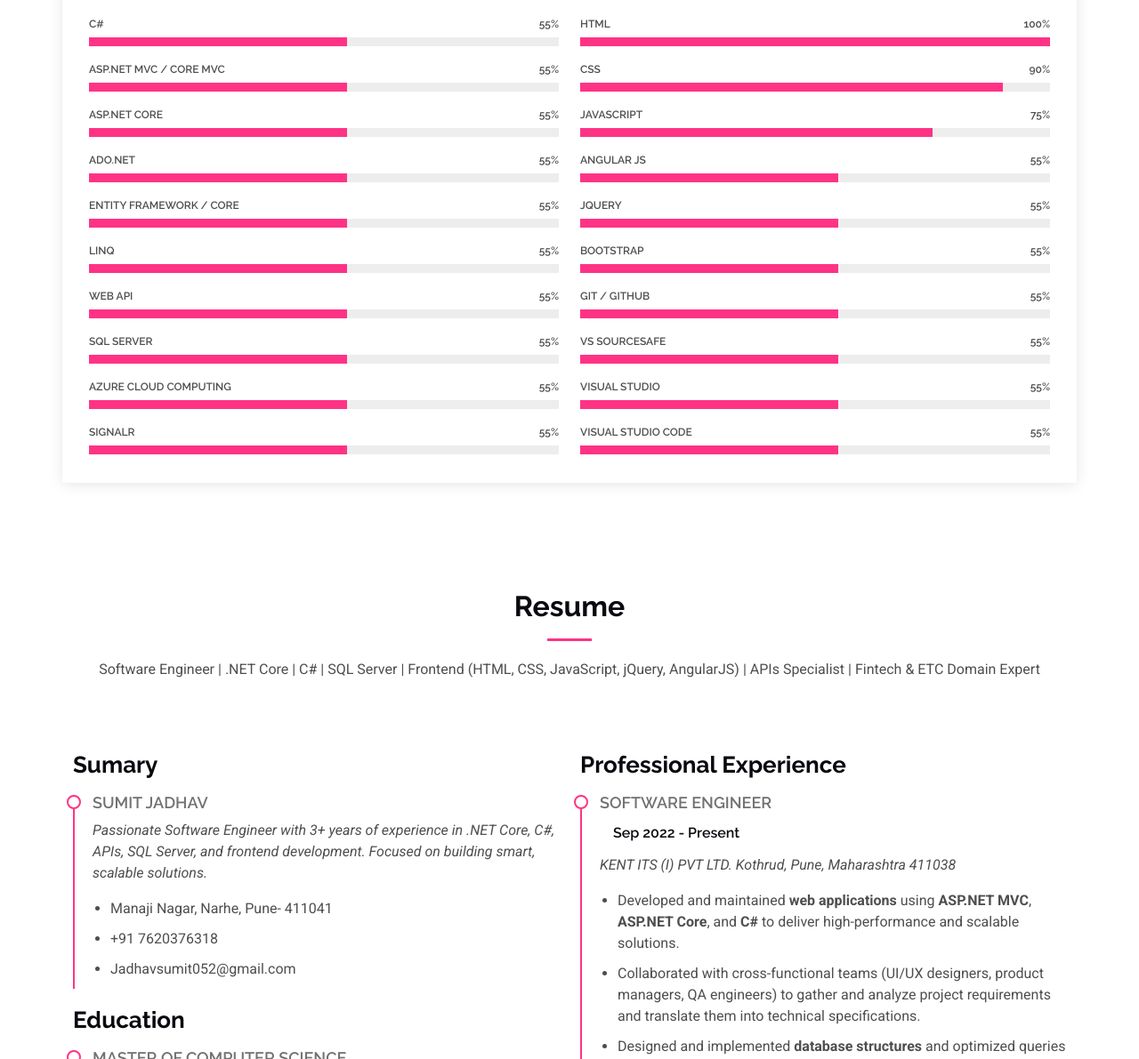
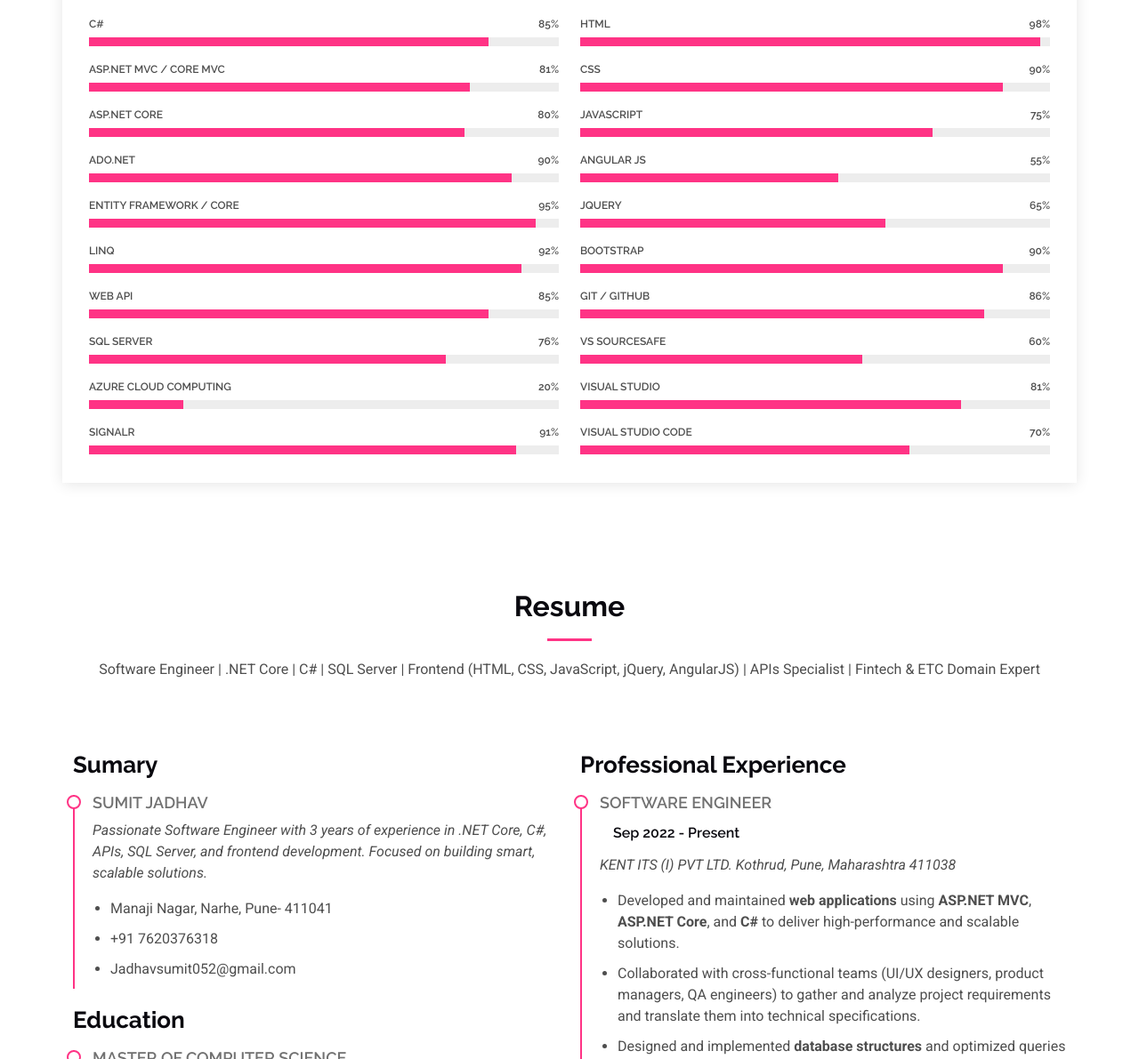
Before and after one commit to Sumit-Jadhav-19/Sumit-Jadhav-19.github.io, a plain HTML site: page index.html in a window 1280 px wide. Shown: the part 1400-2591 px from the top of the page at 89% size. Drawn offline with nearby package versions, Linux system fonts and the light colour scheme.

Commit message:
changed in resume and about

```diff
--- a/assets/js/main.js
+++ b/assets/js/main.js
@@ -6,54 +6,60 @@
  * License: https://bootstrapmade.com/license/
  */
 
-(function() {
+(function () {
   "use strict";
 
   /**
    * Apply .scrolled class to the body as the page is scrolled down
    */
   function toggleScrolled() {
-    const selectBody = document.querySelector('body');
-    const selectHeader = document.querySelector('#header');
-    if (!selectHeader.classList.contains('scroll-up-sticky') && !selectHeader.classList.contains('sticky-top') && !selectHeader.classList.contains('fixed-top')) return;
-    window.scrollY > 100 ? selectBody.classList.add('scrolled') : selectBody.classList.remove('scrolled');
+    const selectBody = document.querySelector("body");
+    const selectHeader = document.querySelector("#header");
+    if (
+      !selectHeader.classList.contains("scroll-up-sticky") &&
+      !selectHeader.classList.contains("sticky-top") &&
+      !selectHeader.classList.contains("fixed-top")
+    )
+      return;
+    window.scrollY > 100
+      ? selectBody.classList.add("scrolled")
+      : selectBody.classList.remove("scrolled");
   }
 
-  document.addEventListener('scroll', toggleScrolled);
-  window.addEventListener('load', toggleScrolled);
+  document.addEventListener("scroll", toggleScrolled);
+  window.addEventListener("load", toggleScrolled);
 
   /**
    * Mobile nav toggle
    */
-  const mobileNavToggleBtn = document.querySelector('.mobile-nav-toggle');
+  const mobileNavToggleBtn = document.querySelector(".mobile-nav-toggle");
 
   function mobileNavToogle() {
-    document.querySelector('body').classList.toggle('mobile-nav-active');
-    mobileNavToggleBtn.classList.toggle('bi-list');
-    mobileNavToggleBtn.classList.toggle('bi-x');
+    document.querySelector("body").classList.toggle("mobile-nav-active");
+    mobileNavToggleBtn.classList.toggle("bi-list");
+    mobileNavToggleBtn.classList.toggle("bi-x");
   }
-  mobileNavToggleBtn.addEventListener('click', mobileNavToogle);
+  mobileNavToggleBtn.addEventListener("click", mobileNavToogle);
 
   /**
    * Hide mobile nav on same-page/hash links
    */
-  document.querySelectorAll('#navmenu a').forEach(navmenu => {
-    navmenu.addEventListener('click', () => {
-      if (document.querySelector('.mobile-nav-active')) {
+  document.querySelectorAll("#navmenu a").forEach((navmenu) => {
+    navmenu.addEventListener("click", () => {
+      if (document.querySelector(".mobile-nav-active")) {
         mobileNavToogle();
       }
     });
-
   });
 
   /**
    * Toggle mobile nav dropdowns
    */
-  document.querySelectorAll('.navmenu .toggle-dropdown').forEach(navmenu => {
-    navmenu.addEventListener('click', function(e) {
+  document.querySelectorAll(".navmenu .toggle-dropdown").forEach((navmenu) => {
+    navmenu.addEventListener("click", function (e) {
       e.preventDefault();
-      this.parentNode.classList.toggle('active');
-      this.parentNode.nextElementSibling.classList.toggle('dropdown-active');
+      this.parentNode.classList.toggle("active");
+      this.parentNode.nextElementSibling.classList.toggle("dropdown-active");
       e.stopImmediatePropagation();
     });
   });
@@ -61,9 +67,9 @@
   /**
    * Preloader
    */
-  const preloader = document.querySelector('#preloader');
+  const preloader = document.querySelector("#preloader");
   if (preloader) {
-    window.addEventListener('load', () => {
+    window.addEventListener("load", () => {
       preloader.remove();
     });
   }
@@ -71,23 +77,25 @@
   /**
    * Scroll top button
    */
-  let scrollTop = document.querySelector('.scroll-top');
+  let scrollTop = document.querySelector(".scroll-top");
 
   function toggleScrollTop() {
     if (scrollTop) {
-      window.scrollY > 100 ? scrollTop.classList.add('active') : scrollTop.classList.remove('active');
+      window.scrollY > 100
+        ? scrollTop.classList.add("active")
+        : scrollTop.classList.remove("active");
     }
   }
-  scrollTop.addEventListener('click', (e) => {
+  scrollTop.addEventListener("click", (e) => {
     e.preventDefault();
     window.scrollTo({
       top: 0,
-      behavior: 'smooth'
+      behavior: "smooth",
     });
   });
 
-  window.addEventListener('load', toggleScrollTop);
-  document.addEventListener('scroll', toggleScrollTop);
+  window.addEventListener("load", toggleScrollTop);
+  document.addEventListener("scroll", toggleScrollTop);
 
   /**
    * Animation on scroll function and init
@@ -95,43 +103,43 @@
   function aosInit() {
     AOS.init({
       duration: 600,
-      easing: 'ease-in-out',
+      easing: "ease-in-out",
       once: true,
-      mirror: false
+      mirror: false,
     });
   }
-  window.addEventListener('load', aosInit);
+  window.addEventListener("load", aosInit);
 
   /**
    * Init typed.js
    */
-  const selectTyped = document.querySelector('.typed');
+  const selectTyped = document.querySelector(".typed");
   if (selectTyped) {
-    let typed_strings = selectTyped.getAttribute('data-typed-items');
-    typed_strings = typed_strings.split(',');
-    new Typed('.typed', {
+    let typed_strings = selectTyped.getAttribute("data-typed-items");
+    typed_strings = typed_strings.split(",");
+    new Typed(".typed", {
       strings: typed_strings,
       loop: true,
       typeSpeed: 100,
       backSpeed: 50,
-      backDelay: 2000
+      backDelay: 2000,
     });
   }
 
   /**
    * Animate the skills items on reveal
    */
-  let skillsAnimation = document.querySelectorAll('.skills-animation');
+  let skillsAnimation = document.querySelectorAll(".skills-animation");
   skillsAnimation.forEach((item) => {
     new Waypoint({
       element: item,
-      offset: '80%',
-      handler: function(direction) {
-        let progress = item.querySelectorAll('.progress .progress-bar');
-        progress.forEach(el => {
-          el.style.width = el.getAttribute('aria-valuenow') + '%';
+      offset: "80%",
+      handler: function (direction) {
+        let progress = item.querySelectorAll(".progress .progress-bar");
+        progress.forEach((el) => {
+          el.style.width = el.getAttribute("aria-valuenow") + "%";
         });
-      }
+      },
     });
   });
 
@@ -144,48 +152,60 @@
    * Initiate glightbox
    */
   const glightbox = GLightbox({
-    selector: '.glightbox'
+    selector: ".glightbox",
   });
 
   /**
    * Init isotope layout and filters
    */
-  document.querySelectorAll('.isotope-layout').forEach(function(isotopeItem) {
-    let layout = isotopeItem.getAttribute('data-layout') ?? 'masonry';
-    let filter = isotopeItem.getAttribute('data-default-filter') ?? '*';
-    let sort = isotopeItem.getAttribute('data-sort') ?? 'original-order';
+  document.querySelectorAll(".isotope-layout").forEach(function (isotopeItem) {
+    let layout = isotopeItem.getAttribute("data-layout") ?? "masonry";
+    let filter = isotopeItem.getAttribute("data-default-filter") ?? "*";
+    let sort = isotopeItem.getAttribute("data-sort") ?? "original-order";
 
     let initIsotope;
-    imagesLoaded(isotopeItem.querySelector('.isotope-container'), function() {
-      initIsotope = new Isotope(isotopeItem.querySelector('.isotope-container'), {
-        itemSelector: '.isotope-item',
+    imagesLoaded(isotopeItem.querySelector(".isotope-container"), function () {
+      initIsotope = new Isotope(
+        isotopeItem.querySelector(".isotope-container"),
+        {
+          itemSelector: ".isotope-item",
           layoutMode: layout,
           filter: filter,
-        sortBy: sort
-      });
+          sortBy: sort,
+        }
+      );
     });
 
-    isotopeItem.querySelectorAll('.isotope-filters li').forEach(function(filters) {
-      filters.addEventListener('click', function() {
-        isotopeItem.querySelector('.isotope-filters .filter-active').classList.remove('filter-active');
-        this.classList.add('filter-active');
+    isotopeItem
+      .querySelectorAll(".isotope-filters li")
+      .forEach(function (filters) {
+        filters.addEventListener(
+          "click",
+          function () {
+            isotopeItem
+              .querySelector(".isotope-filters .filter-active")
+              .classList.remove("filter-active");
+            this.classList.add("filter-active");
             initIsotope.arrange({
-          filter: this.getAttribute('data-filter')
+              filter: this.getAttribute("data-filter"),
             });
-        if (typeof aosInit === 'function') {
+            if (typeof aosInit === "function") {
               aosInit();
             }
-      }, false);
+          },
+          false
+        );
       });
-
   });
 
   /**
    * Frequently Asked Questions Toggle
    */
-  document.querySelectorAll('.faq-item h3, .faq-item .faq-toggle').forEach((faqItem) => {
-    faqItem.addEventListener('click', () => {
-      faqItem.parentNode.classList.toggle('faq-active');
+  document
+    .querySelectorAll(".faq-item h3, .faq-item .faq-toggle")
+    .forEach((faqItem) => {
+      faqItem.addEventListener("click", () => {
+        faqItem.parentNode.classList.toggle("faq-active");
       });
     });
 
@@ -193,7 +213,7 @@
    * Init swiper sliders
    */
   function initSwiper() {
-    document.querySelectorAll(".init-swiper").forEach(function(swiperElement) {
+    document.querySelectorAll(".init-swiper").forEach(function (swiperElement) {
       let config = JSON.parse(
         swiperElement.querySelector(".swiper-config").innerHTML.trim()
       );
@@ -211,7 +231,7 @@
   /**
    * Correct scrolling position upon page load for URLs containing hash links.
    */
-  window.addEventListener('load', function(e) {
+  window.addEventListener("load", function (e) {
     if (window.location.hash) {
       if (document.querySelector(window.location.hash)) {
         setTimeout(() => {
@@ -219,7 +239,7 @@
           let scrollMarginTop = getComputedStyle(section).scrollMarginTop;
           window.scrollTo({
             top: section.offsetTop - parseInt(scrollMarginTop),
-            behavior: 'smooth'
+            behavior: "smooth",
           });
         }, 100);
       }
@@ -229,23 +249,51 @@
   /**
    * Navmenu Scrollspy
    */
-  let navmenulinks = document.querySelectorAll('.navmenu a');
+  let navmenulinks = document.querySelectorAll(".navmenu a");
 
   function navmenuScrollspy() {
-    navmenulinks.forEach(navmenulink => {
+    navmenulinks.forEach((navmenulink) => {
       if (!navmenulink.hash) return;
       let section = document.querySelector(navmenulink.hash);
       if (!section) return;
       let position = window.scrollY + 200;
-      if (position >= section.offsetTop && position <= (section.offsetTop + section.offsetHeight)) {
-        document.querySelectorAll('.navmenu a.active').forEach(link => link.classList.remove('active'));
-        navmenulink.classList.add('active');
+      if (
+        position >= section.offsetTop &&
+        position <= section.offsetTop + section.offsetHeight
+      ) {
+        document
+          .querySelectorAll(".navmenu a.active")
+          .forEach((link) => link.classList.remove("active"));
+        navmenulink.classList.add("active");
       } else {
-        navmenulink.classList.remove('active');
+        navmenulink.classList.remove("active");
       }
-    })
+    });
   }
-  window.addEventListener('load', navmenuScrollspy);
-  document.addEventListener('scroll', navmenuScrollspy);
+  window.addEventListener("load", function () {
+    navmenuScrollspy();
+    calculateExperience(4, 2022);
+  });
+  document.addEventListener("scroll", navmenuScrollspy);
 
+  function calculateExperience(startMonth, startYear) {
+    const startDate = new Date(startYear, startMonth - 1); // JS months are 0-indexed
+    const today = new Date();
+
+    let years = today.getFullYear() - startDate.getFullYear();
+    let months = today.getMonth() - startDate.getMonth();
+
+    if (months < 0) {
+      years--;
+      months += 12;
+    }
+    let experience = `${years} years and ${months} months`;
+    if (months == 0) {
+      experience = `${years} years`;
+    }
+    let exp = document.getElementById("experience");
+    let exp1 = document.getElementById("experience1");
+    exp.textContent = experience;
+    exp1.textContent = experience;
+  }
 })();
--- a/index.html
+++ b/index.html
@@ -105,7 +105,7 @@
             <div class="about-me">
               <h4>About me</h4>
               <p>
-                I am a results-driven Software Engineer with over 3 years of hands-on experience specializing in .NET
+                I am a results-driven Software Engineer with over <span id="experience"></span> of hands-on experience specializing in .NET
                 technologies and C#. I have strong expertise in front-end technologies such as HTML, CSS, JavaScript,
                 jQuery, and AngularJS.
               </p>
@@ -130,83 +130,83 @@
 
 
                 <div class="progress">
-                  <span class="skill"><span>C#</span> <i class="val">55%</i></span>
+                  <span class="skill"><span>C#</span> <i class="val">85%</i></span>
                   <div class="progress-bar-wrap">
-                    <div class="progress-bar" role="progressbar" aria-valuenow="55" aria-valuemin="0"
+                    <div class="progress-bar" role="progressbar" aria-valuenow="85" aria-valuemin="0"
                       aria-valuemax="100">
                     </div>
                   </div>
                 </div><!-- End Skills Item -->
 
                 <div class="progress">
-                  <span class="skill"><span>Asp.Net MVC / Core MVC</span> <i class="val">55%</i></span>
+                  <span class="skill"><span>Asp.Net MVC / Core MVC</span> <i class="val">81%</i></span>
                   <div class="progress-bar-wrap">
-                    <div class="progress-bar" role="progressbar" aria-valuenow="55" aria-valuemin="0"
+                    <div class="progress-bar" role="progressbar" aria-valuenow="81" aria-valuemin="0"
                       aria-valuemax="100">
                     </div>
                   </div>
                 </div><!-- End Skills Item -->
                 <div class="progress">
-                  <span class="skill"><span>ASP.NET Core</span> <i class="val">55%</i></span>
+                  <span class="skill"><span>ASP.NET Core</span> <i class="val">80%</i></span>
                   <div class="progress-bar-wrap">
-                    <div class="progress-bar" role="progressbar" aria-valuenow="55" aria-valuemin="0"
+                    <div class="progress-bar" role="progressbar" aria-valuenow="80" aria-valuemin="0"
                       aria-valuemax="100">
                     </div>
                   </div>
                 </div><!-- End Skills Item -->
                 <div class="progress">
-                  <span class="skill"><span>ADO.NET</span> <i class="val">55%</i></span>
+                  <span class="skill"><span>ADO.NET</span> <i class="val">90%</i></span>
                   <div class="progress-bar-wrap">
-                    <div class="progress-bar" role="progressbar" aria-valuenow="55" aria-valuemin="0"
+                    <div class="progress-bar" role="progressbar" aria-valuenow="90" aria-valuemin="0"
                       aria-valuemax="100">
                     </div>
                   </div>
                 </div><!-- End Skills Item -->
                 <div class="progress">
-                  <span class="skill"><span>ENTITY FRamework / Core</span> <i class="val">55%</i></span>
+                  <span class="skill"><span>ENTITY FRamework / Core</span> <i class="val">95%</i></span>
                   <div class="progress-bar-wrap">
-                    <div class="progress-bar" role="progressbar" aria-valuenow="55" aria-valuemin="0"
+                    <div class="progress-bar" role="progressbar" aria-valuenow="95" aria-valuemin="0"
                       aria-valuemax="100">
                     </div>
                   </div>
                 </div><!-- End Skills Item -->
                 <div class="progress">
-                  <span class="skill"><span>LINQ</span> <i class="val">55%</i></span>
+                  <span class="skill"><span>LINQ</span> <i class="val">92%</i></span>
                   <div class="progress-bar-wrap">
-                    <div class="progress-bar" role="progressbar" aria-valuenow="55" aria-valuemin="0"
+                    <div class="progress-bar" role="progressbar" aria-valuenow="92" aria-valuemin="0"
                       aria-valuemax="100">
                     </div>
                   </div>
                 </div><!-- End Skills Item -->
                 <div class="progress">
-                  <span class="skill"><span>WEB API</span> <i class="val">55%</i></span>
+                  <span class="skill"><span>WEB API</span> <i class="val">85%</i></span>
                   <div class="progress-bar-wrap">
-                    <div class="progress-bar" role="progressbar" aria-valuenow="55" aria-valuemin="0"
+                    <div class="progress-bar" role="progressbar" aria-valuenow="85" aria-valuemin="0"
                       aria-valuemax="100">
                     </div>
                   </div>
                 </div><!-- End Skills Item -->
                 <div class="progress">
-                  <span class="skill"><span>SQL SERVER</span> <i class="val">55%</i></span>
+                  <span class="skill"><span>SQL SERVER</span> <i class="val">76%</i></span>
                   <div class="progress-bar-wrap">
-                    <div class="progress-bar" role="progressbar" aria-valuenow="55" aria-valuemin="0"
+                    <div class="progress-bar" role="progressbar" aria-valuenow="76" aria-valuemin="0"
                       aria-valuemax="100">
                     </div>
                   </div>
                 </div><!-- End Skills Item -->
                 <div class="progress">
                   <span class="skill"><span>Azure Cloud Computing
-                    </span> <i class="val">55%</i></span>
+                    </span> <i class="val">20%</i></span>
                   <div class="progress-bar-wrap">
-                    <div class="progress-bar" role="progressbar" aria-valuenow="55" aria-valuemin="0"
+                    <div class="progress-bar" role="progressbar" aria-valuenow="20" aria-valuemin="0"
                       aria-valuemax="100">
                     </div>
                   </div>
                 </div><!-- End Skills Item -->
                 <div class="progress">
-                  <span class="skill"><span>SIgnalR</span> <i class="val">55%</i></span>
+                  <span class="skill"><span>SIgnalR</span> <i class="val">91%</i></span>
                   <div class="progress-bar-wrap">
-                    <div class="progress-bar" role="progressbar" aria-valuenow="55" aria-valuemin="0"
+                    <div class="progress-bar" role="progressbar" aria-valuenow="91" aria-valuemin="0"
                       aria-valuemax="100">
                     </div>
                   </div>
@@ -214,9 +214,9 @@
               </div>
               <div class="col-md-6">
                 <div class="progress">
-                  <span class="skill"><span>HTML</span> <i class="val">100%</i></span>
+                  <span class="skill"><span>HTML</span> <i class="val">98%</i></span>
                   <div class="progress-bar-wrap">
-                    <div class="progress-bar" role="progressbar" aria-valuenow="100" aria-valuemin="0"
+                    <div class="progress-bar" role="progressbar" aria-valuenow="98" aria-valuemin="0"
                       aria-valuemax="100">
                     </div>
                   </div>
@@ -249,17 +249,17 @@
                   </div>
                 </div><!-- End Skills Item -->
                 <div class="progress">
-                  <span class="skill"><span>JQUERY</span> <i class="val">55%</i></span>
+                  <span class="skill"><span>JQUERY</span> <i class="val">65%</i></span>
                   <div class="progress-bar-wrap">
-                    <div class="progress-bar" role="progressbar" aria-valuenow="55" aria-valuemin="0"
+                    <div class="progress-bar" role="progressbar" aria-valuenow="65" aria-valuemin="0"
                       aria-valuemax="100">
                     </div>
                   </div>
                 </div><!-- End Skills Item -->
                 <div class="progress">
-                  <span class="skill"><span>Bootstrap</span> <i class="val">55%</i></span>
+                  <span class="skill"><span>Bootstrap</span> <i class="val">90%</i></span>
                   <div class="progress-bar-wrap">
-                    <div class="progress-bar" role="progressbar" aria-valuenow="55" aria-valuemin="0"
+                    <div class="progress-bar" role="progressbar" aria-valuenow="90" aria-valuemin="0"
                       aria-valuemax="100">
                     </div>
                   </div>
@@ -267,36 +267,36 @@
 
                 <div class="progress">
                   <span class="skill"><span>Git / Github
-                    </span> <i class="val">55%</i></span>
+                    </span> <i class="val">86%</i></span>
                   <div class="progress-bar-wrap">
-                    <div class="progress-bar" role="progressbar" aria-valuenow="55" aria-valuemin="0"
+                    <div class="progress-bar" role="progressbar" aria-valuenow="86" aria-valuemin="0"
                       aria-valuemax="100">
                     </div>
                   </div>
                 </div><!-- End Skills Item -->
                 <div class="progress">
                   <span class="skill"><span>VS SourceSafe
-                    </span> <i class="val">55%</i></span>
+                    </span> <i class="val">60%</i></span>
                   <div class="progress-bar-wrap">
-                    <div class="progress-bar" role="progressbar" aria-valuenow="55" aria-valuemin="0"
+                    <div class="progress-bar" role="progressbar" aria-valuenow="60" aria-valuemin="0"
                       aria-valuemax="100">
                     </div>
                   </div>
                 </div><!-- End Skills Item -->
                 <div class="progress">
                   <span class="skill"><span>Visual Studio
-                    </span> <i class="val">55%</i></span>
+                    </span> <i class="val">81%</i></span>
                   <div class="progress-bar-wrap">
-                    <div class="progress-bar" role="progressbar" aria-valuenow="55" aria-valuemin="0"
+                    <div class="progress-bar" role="progressbar" aria-valuenow="81" aria-valuemin="0"
                       aria-valuemax="100">
                     </div>
                   </div>
                 </div><!-- End Skills Item -->
                 <div class="progress">
                   <span class="skill"><span>Visual Studio Code
-                    </span> <i class="val">55%</i></span>
+                    </span> <i class="val">70%</i></span>
                   <div class="progress-bar-wrap">
-                    <div class="progress-bar" role="progressbar" aria-valuenow="55" aria-valuemin="0"
+                    <div class="progress-bar" role="progressbar" aria-valuenow="70" aria-valuemin="0"
                       aria-valuemax="100">
                     </div>
                   </div>
@@ -328,7 +328,7 @@
 
             <div class="resume-item pb-0">
               <h4>Sumit Jadhav</h4>
-              <p><em>Passionate Software Engineer with 3+ years of experience in .NET Core, C#, APIs, SQL Server, and
+              <p><em>Passionate Software Engineer with <span id="experience1"></span> of experience in .NET Core, C#, APIs, SQL Server, and
                   frontend development. Focused on building smart, scalable solutions.</em></p>
               <ul>
                 <li>Manaji Nagar, Narhe, Pune- 411041</li>
@@ -536,7 +536,7 @@
               <div class="icon">
                 <i class='bx bxs-bowl-hot'></i>
               </div>
-              <a href="assets/img/resto/1.png"
+              <a href="assets/img/resto/1.png" title="Images available"
                 data-glightbox="title: Resto Login Page; description: The Resto login page allows restaurant staff and admins to securely access the system using valid credentials. It includes form validation, error handling, and redirects users to their respective dashboards upon successful login."
                 data-gallery="portfolio-gallery-resto" class="glightbox stretched-link">
                 <a href="assets/img/resto/2.png"
@@ -639,7 +639,7 @@
               <div class="icon">
                 <i class='bx bx-color'></i>
               </div>
-              <a href="assets/img/casino/app-1.png"
+              <a href="assets/img/casino/app-1.png" title="Images available"
                 data-glightbox="title: Dashboard; description: Casino Application Dashboard"
                 data-gallery="portfolio-gallery-app" class="glightbox stretched-link">
                 <a href="assets/img/casino/app-2.png"
```
Lines whose indentation alone changed are shown as unchanged.
